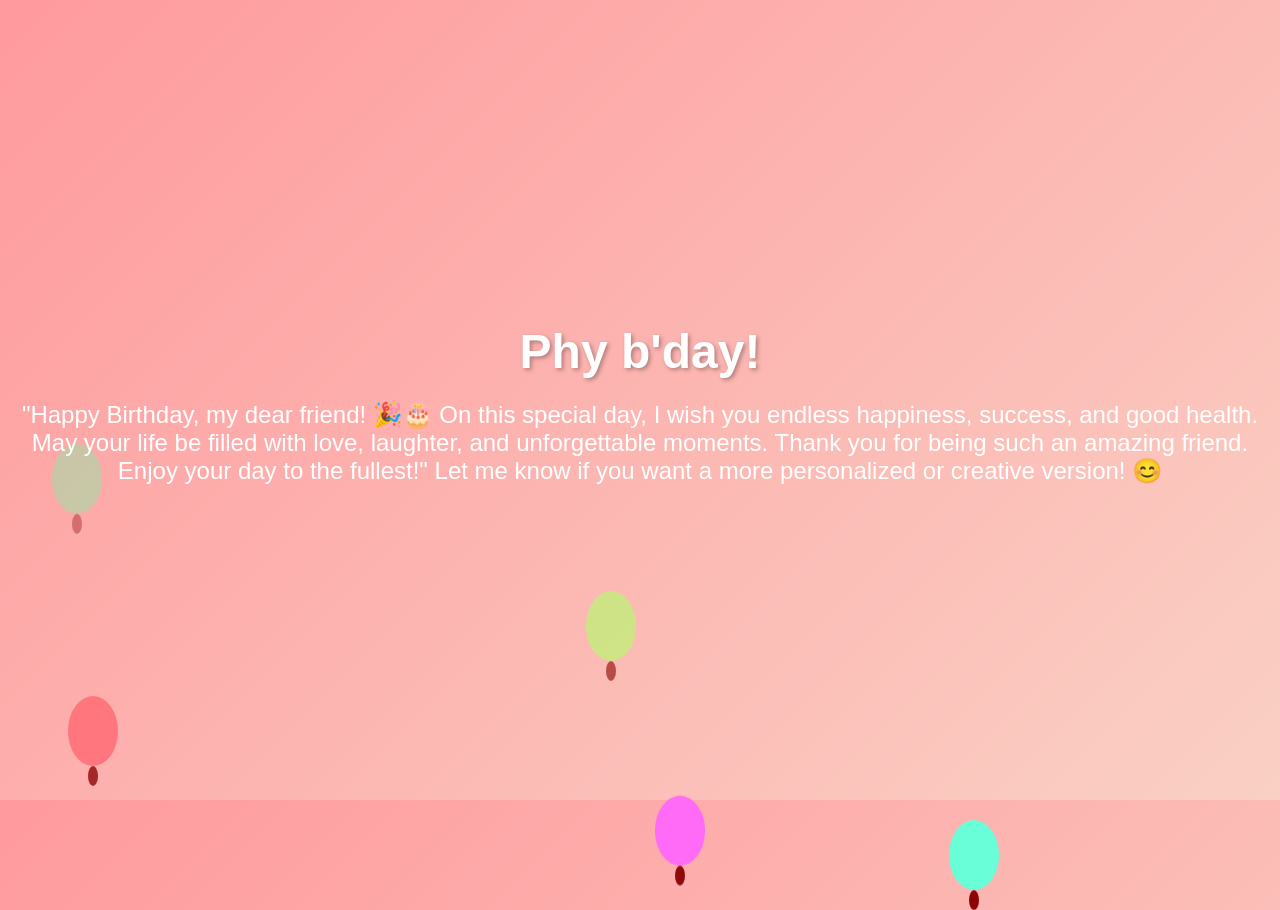
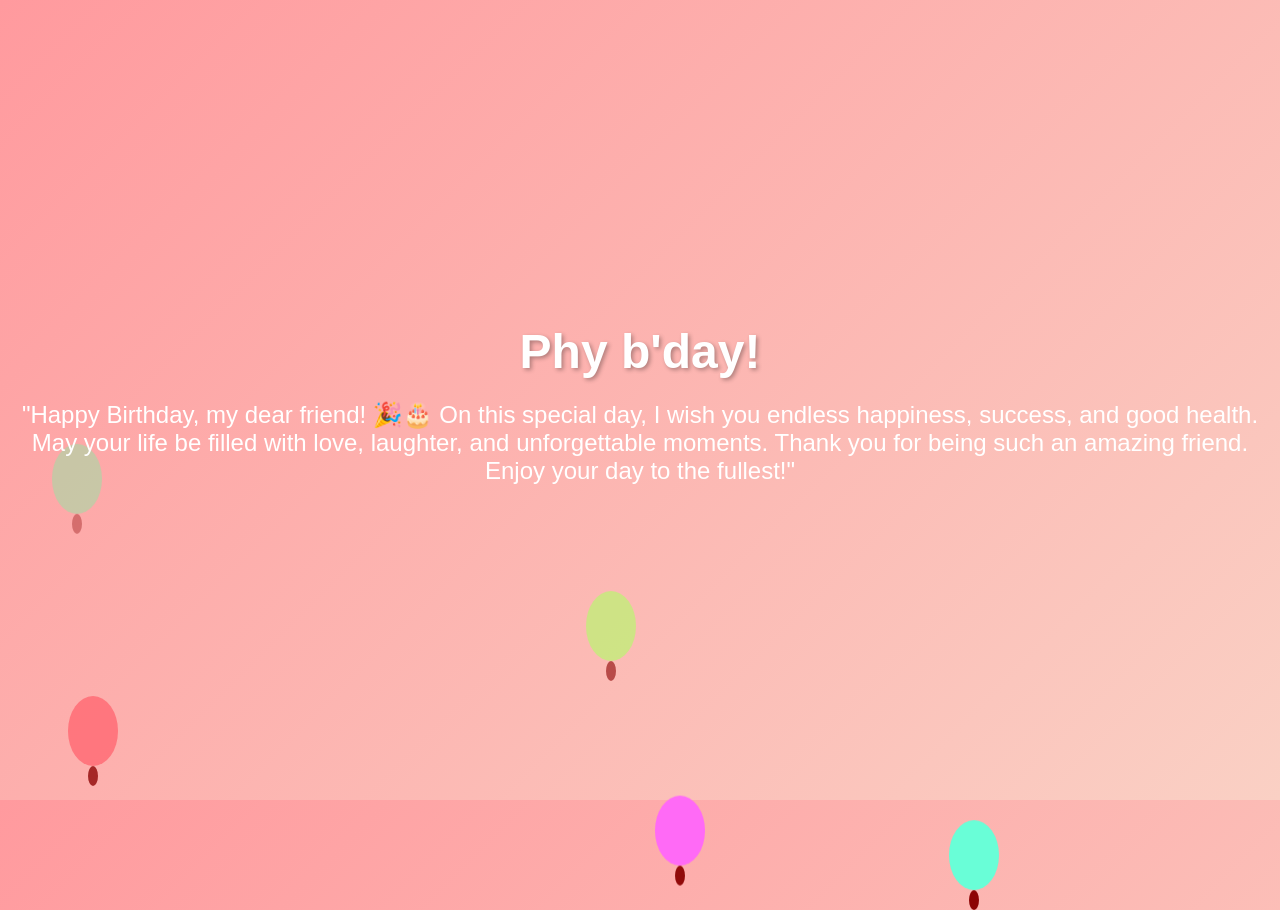
Before and after one commit to Iz-Technology/Phy-brday, a plain HTML site: page index.html in a window 1280 px wide. Both pictures are taken after a click on the button "Click Here". Drawn offline with Linux system fonts and the light colour scheme.

Commit message:
memperbaharui p

```diff
--- a/index.html
+++ b/index.html
@@ -106,9 +106,7 @@
                 good health. May
                 your life be filled with love, laughter, and unforgettable moments. Thank you for being such an amazing
                 friend. Enjoy
-                your day to the fullest!"
-
-                Let me know if you want a more personalized or creative version! 😊</p>
+                your day to the fullest!"</p>
         </div>
     </div>
 
```
